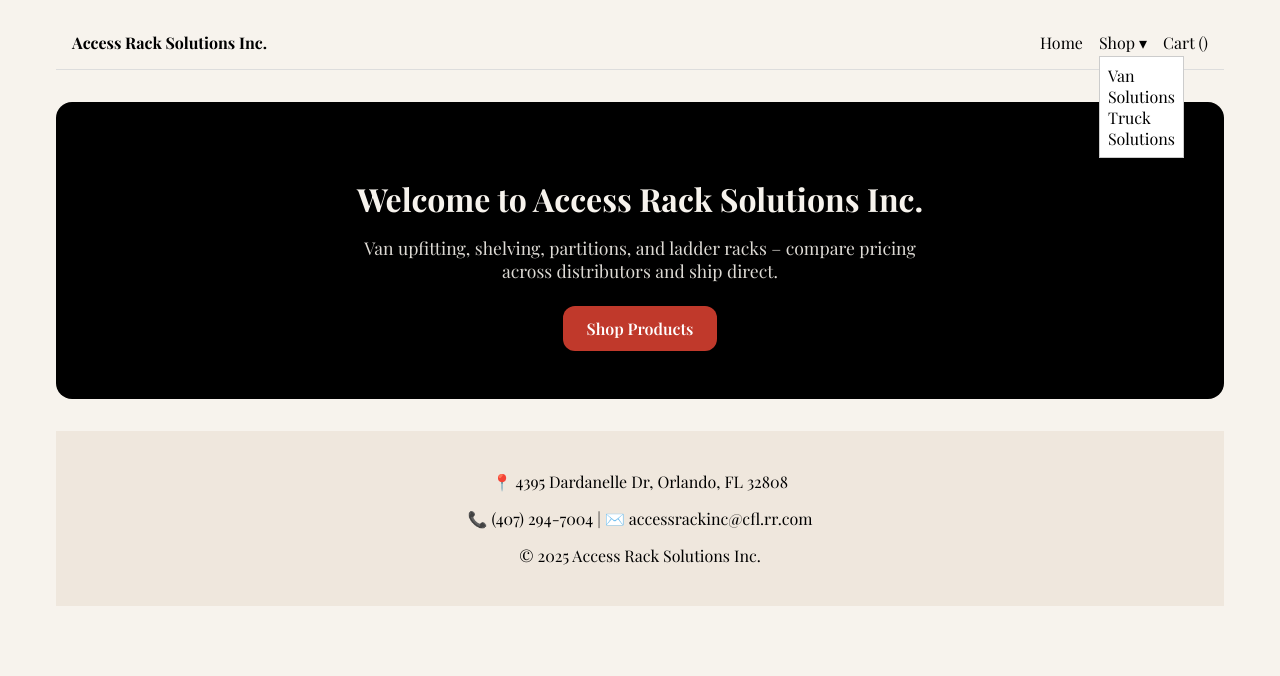
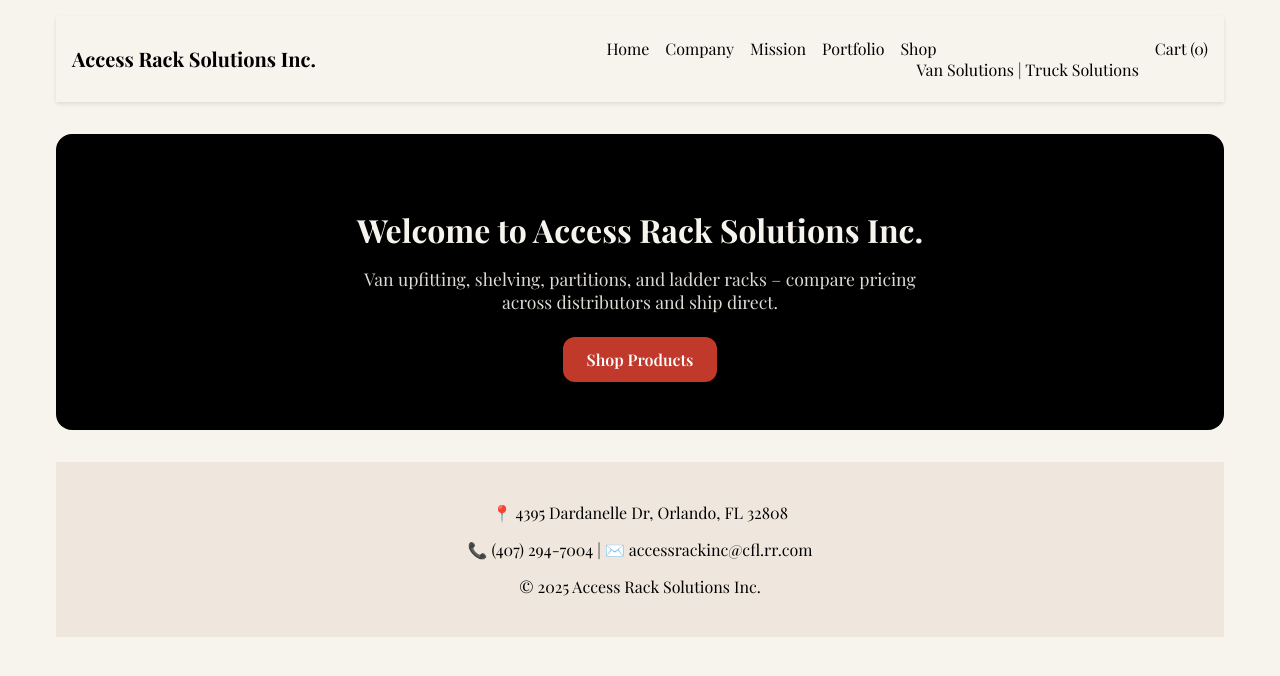
Before and after one commit to dev-verde1071/website, a Next.js app: page / in a window 1280 px wide. Shown: the top 676 px of the page. Built offline with nearby package versions, Linux system fonts and the light colour scheme.

Commit message:
Update Header.js

```diff
--- a/components/Header.js
+++ b/components/Header.js
@@ -1,23 +1,39 @@
 "use client";
+import Link from "next/link";
 import { useContext } from "react";
 import { CartContext } from "./CartContext";
 
 export default function Header() {
-  const { cartCount } = useContext(CartContext);
+  const { cart } = useContext(CartContext);
 
   return (
-    <header style={{ display: "flex", justifyContent: "space-between", padding: "1rem", background: "#F7F3ED", borderBottom: "1px solid #ddd" }}>
-      <a href="/" style={{ fontWeight: "bold" }}>Access Rack Solutions Inc.</a>
+    <header style={{
+      padding: "1rem",
+      display: "flex",
+      justifyContent: "space-between",
+      alignItems: "center",
+      position: "sticky",
+      top: 0,
+      background: "#F7F3ED",
+      boxShadow: "0 2px 4px rgba(0,0,0,0.1)",
+      zIndex: 50
+    }}>
+      <h1 style={{ fontWeight: "bold", fontSize: "1.25rem" }}>Access Rack Solutions Inc.</h1>
       <nav style={{ display: "flex", gap: "1rem" }}>
-        <a href="/">Home</a>
+        <Link href="/">Home</Link>
+        <Link href="/company">Company</Link>
+        <Link href="/mission">Mission</Link>
+        <Link href="/portfolio">Portfolio</Link>
         <div style={{ position: "relative" }}>
-          <a href="/shop">Shop ▾</a>
-          <div style={{ position: "absolute", top: "1.5rem", left: 0, background: "#fff", border: "1px solid #ccc", padding: "0.5rem" }}>
-            <a href="/shop/van">Van Solutions</a><br />
-            <a href="/shop/truck">Truck Solutions</a>
+          <Link href="/shop">Shop</Link>
+          <div style={{ marginLeft: "1rem" }}>
+            <Link href="/shop/van">Van Solutions</Link>{" | "}
+            <Link href="/shop/truck">Truck Solutions</Link>
           </div>
         </div>
-        <a href="/cart">Cart ({cartCount})</a>
+        <Link href="/cart">
+          Cart ({cart.length})
+        </Link>
       </nav>
     </header>
   );
```
